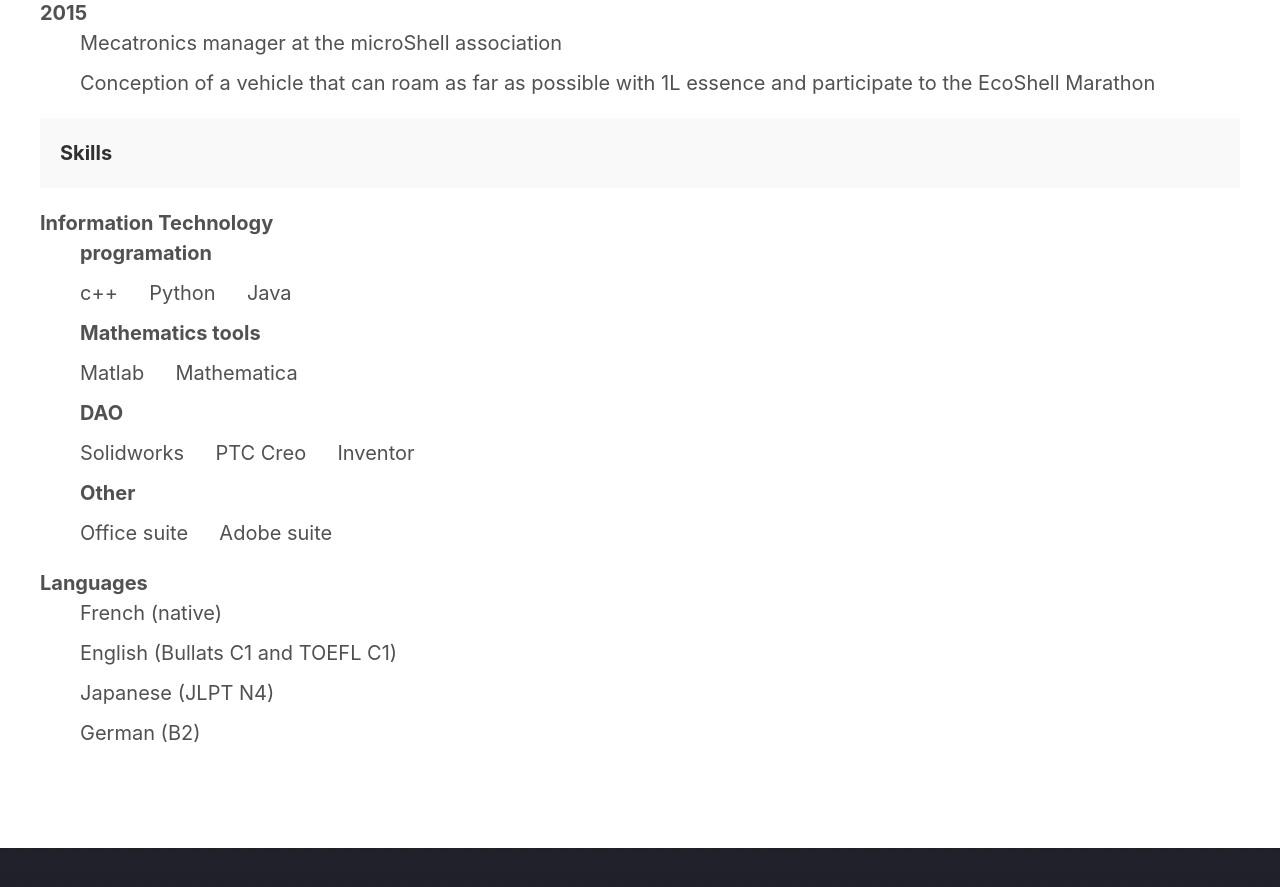
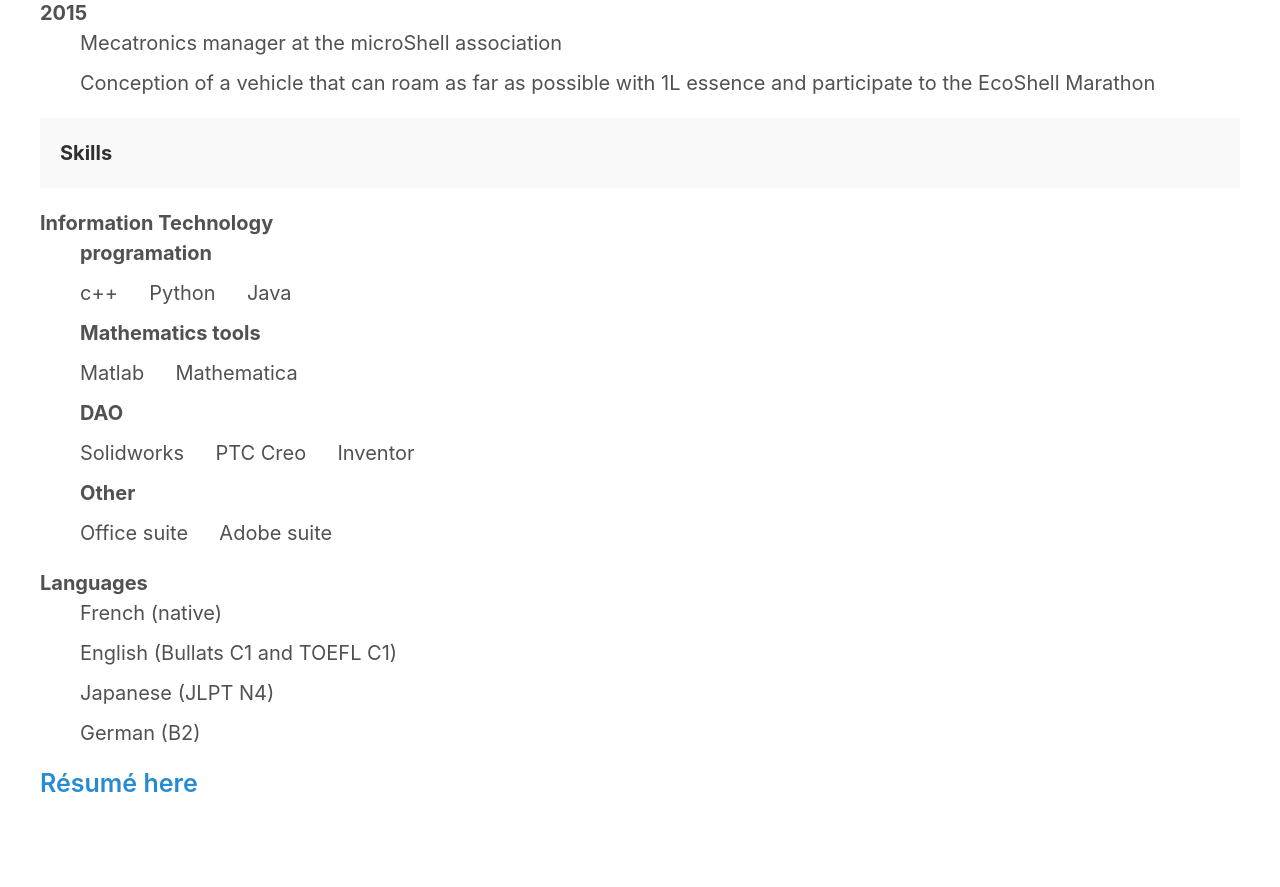
Before and after one commit to AntoineAndre/antoineandre.github.io, a Jekyll site: the page built from category/resume.md, in a window 1280 px wide and 900 px high, scrolled down 2798 px. Shown: the top 887 px of the window. Built offline with Jekyll 4.4.1, drawn with Linux system fonts in a browser that asks for light colours; nearby versions of some CDN libraries; before the commit the page ends 3646 px from its top, so only the background shows below that.

Commit message:
Update category.html

```diff
--- a/_layouts/category.html
+++ b/_layouts/category.html
@@ -20,10 +20,8 @@ layout: page
   {% endfor %}
   <li>
     <h3>
-      <a href="category/main_cv.pdf">
-        {{ Résumé }}
-        <!-- <small>{{ post.date | date_to_string }}</small> -->
-      </a>
+      <a href="category/main_cv.pdf">Résumé</a>
+      <a href="https://projects.femto-st.fr/vernier/en/"> here</a>
     </h3>
   </li>
 </ul>
```
